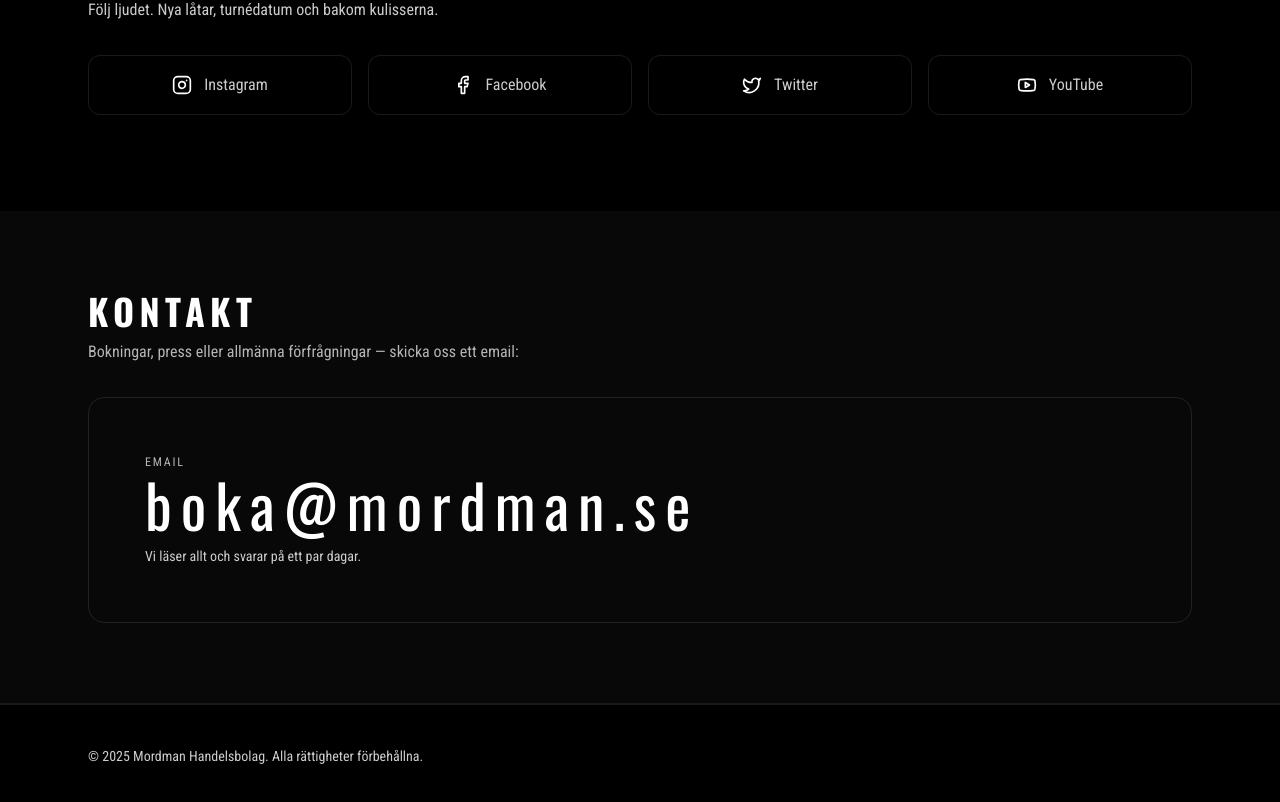
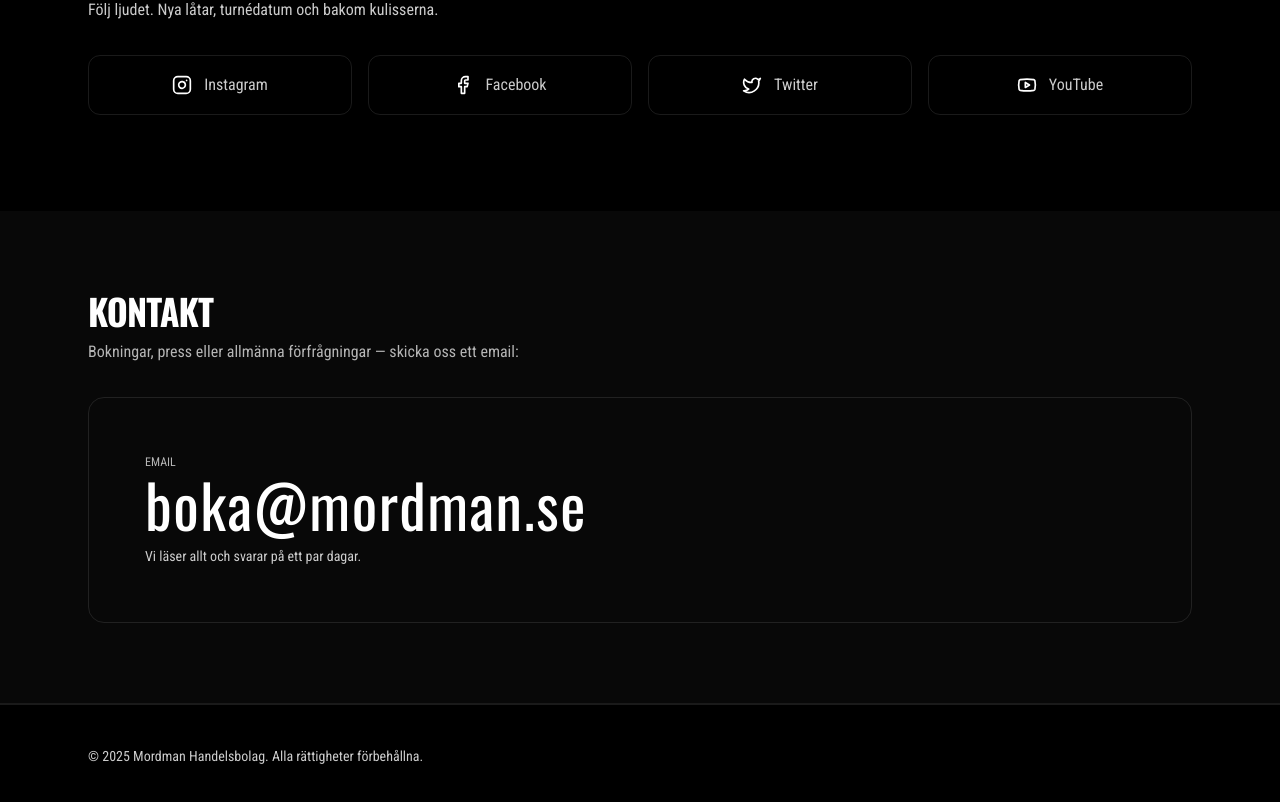
Before and after one commit to edholmmartins/mordman-band, a Next.js app: page / in a window 1280 px wide. Shown: the part 3041-3843 px from the top of the page. Built offline with nearby package versions, Linux system fonts and the light colour scheme.

Commit message:
fix: margins for text

```diff
--- a/app/page.js
+++ b/app/page.js
@@ -329,20 +329,20 @@ export default function Page() {
   {/* Full-bleed background wraps BOTH header and email */}
   <div className="relative left-1/2 right-1/2 -mx-[50vw] w-screen bg-white/[0.03]">
     <div className="mx-auto max-w-6xl px-4 sm:px-6 py-16 md:py-20">
-      <h2 className="text-3xl md:text-4xl font-black uppercase tracking-widest">Kontakt</h2>
+      <h2 className="text-3xl md:text-4xl font-black uppercase">Kontakt</h2>
       <p className="mt-2 text-white/70 font-body max-w-2xl">
         Bokningar, press eller allmänna förfrågningar — skicka oss ett email:
       </p>
 
       {/* BIG EMAIL CARD (still full width visually, but no line above it) */}
       <a
-        href="mailto:booking@yourband.com?subject=Booking%20Inquiry"
+        href="mailto:boka@mordman.se?subject=Bokning"
         className="group mt-8 block overflow-hidden rounded-2xl border border-white/10 p-10 md:p-14 hover:bg-white hover:text-black transition"
       >
         <div className="absolute inset-0 bg-gradient-to-r from-white/0 via-white/10 to-white/0 opacity-0 group-hover:opacity-100 blur transition" />
         <div className="relative z-10">
-          <div className="text-xs uppercase tracking-widest opacity-70 font-body">Email</div>
-          <div className="mt-1 font-heading text-4xl sm:text-5xl md:text-6xl tracking-widest">
+          <div className="text-xs uppercase opacity-70 font-body">Email</div>
+          <div className="mt-1 font-heading text-4xl sm:text-5xl md:text-6xl tracking-wide">
             boka@mordman.se
           </div>
           <div className="mt-3 text-sm opacity-80 font-body">
```
